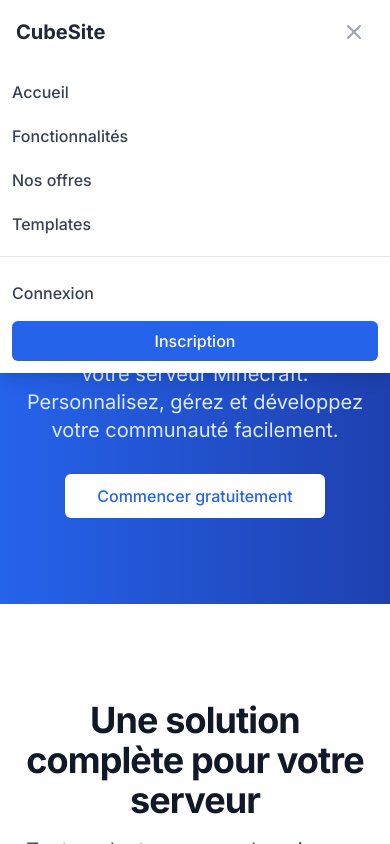
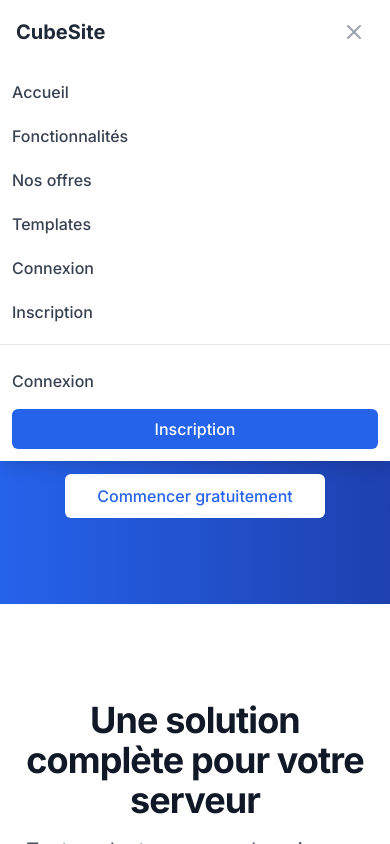
Before and after one commit to game05/cubesite, a Next.js app: page / in a window 390 px wide. Both pictures are taken after a click on the button "Ouvrir le menu". Shown: the top 844 px of the page. Built offline with nearby package versions, Linux system fonts and the light colour scheme.

Commit message:
ðŸ„ Auto-commit: Mise Ã  jour des fichiers modifiÃ©s

```diff
--- a/src/components/layout/Navbar.tsx
+++ b/src/components/layout/Navbar.tsx
@@ -62,10 +62,10 @@ export default function Navbar() {
             </div>
           </div>
           <div className="hidden sm:ml-6 sm:flex sm:items-center">
-            <Link href="/login" className="text-gray-500 hover:text-gray-900 px-3 py-2 rounded-md text-sm font-medium">
+            <Link href="/auth/login" className="text-gray-500 hover:text-gray-900 px-3 py-2 rounded-md text-sm font-medium">
               Connexion
             </Link>
-            <Link href="/register" className="bg-blue-600 text-white px-4 py-2 rounded-md text-sm font-medium hover:bg-blue-700">
+            <Link href="/auth/register" className="bg-blue-600 text-white px-4 py-2 rounded-md text-sm font-medium hover:bg-blue-700">
               Inscription
             </Link>
           </div>
@@ -104,19 +104,34 @@ export default function Navbar() {
             >
               Nos offres
             </a>
-            <Link href="/templates" className="block pl-3 pr-4 py-2 text-base font-medium text-gray-700 hover:text-gray-900 hover:bg-gray-50">
+            <Link
+              href="/templates"
+              className="block pl-3 pr-4 py-2 text-base font-medium text-gray-700 hover:text-gray-900 hover:bg-gray-50"
+            >
               Templates
+            </Link>
+            <Link
+              href="/auth/login"
+              className="block pl-3 pr-4 py-2 text-base font-medium text-gray-700 hover:text-gray-900 hover:bg-gray-50"
+            >
+              Connexion
+            </Link>
+            <Link
+              href="/auth/register"
+              className="block pl-3 pr-4 py-2 text-base font-medium text-gray-700 hover:text-gray-900 hover:bg-gray-50"
+            >
+              Inscription
             </Link>
           </div>
 
           {/* Séparateur */}
           <div className="border-t border-gray-200 pt-4 pb-3">
             <div className="space-y-2 px-3">
-              <Link href="/login" className="block py-2 text-base font-medium text-gray-700 hover:text-gray-900">
+              <Link href="/auth/login" className="block py-2 text-base font-medium text-gray-700 hover:text-gray-900">
                 Connexion
               </Link>
               <Link
-                href="/register"
+                href="/auth/register"
                 className="block text-center py-2 px-4 rounded-md text-base font-medium text-white bg-blue-600 hover:bg-blue-700"
               >
                 Inscription
```
Also changed, not shown: 1 other file (tests, documents, lock files or other folders).
